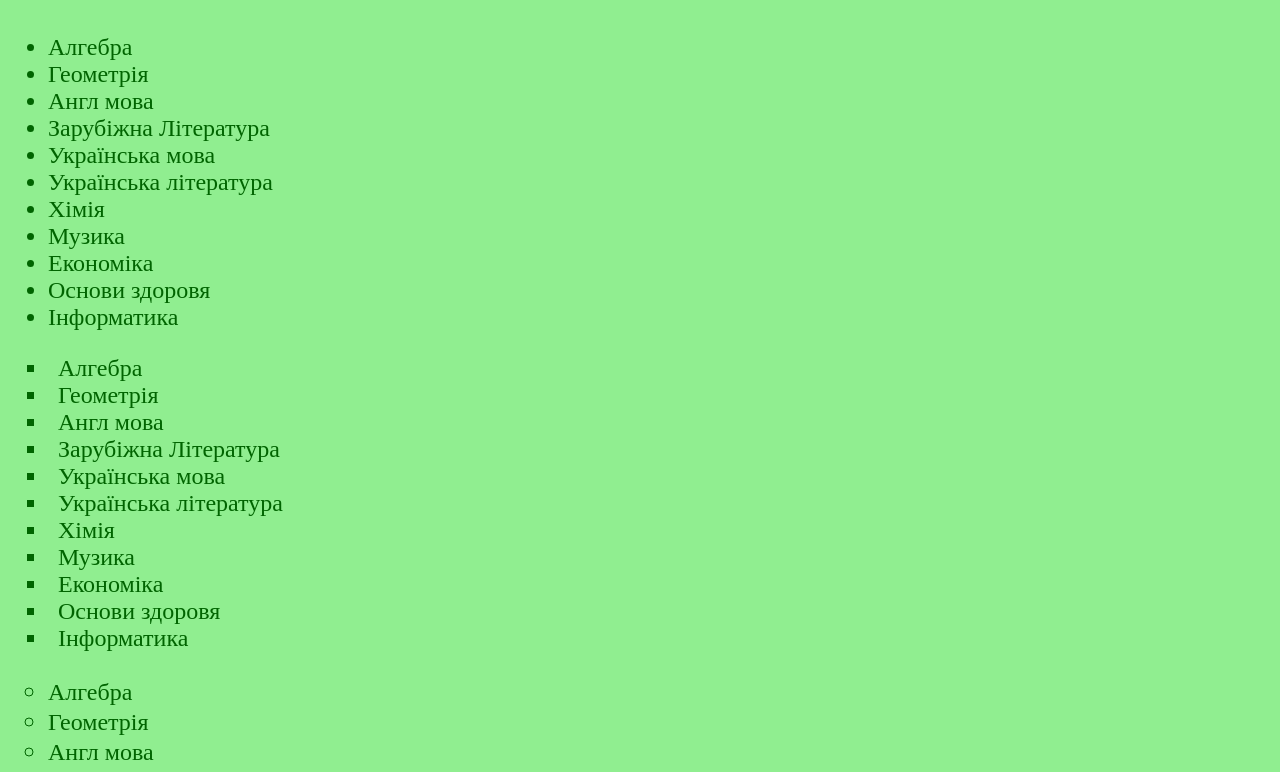
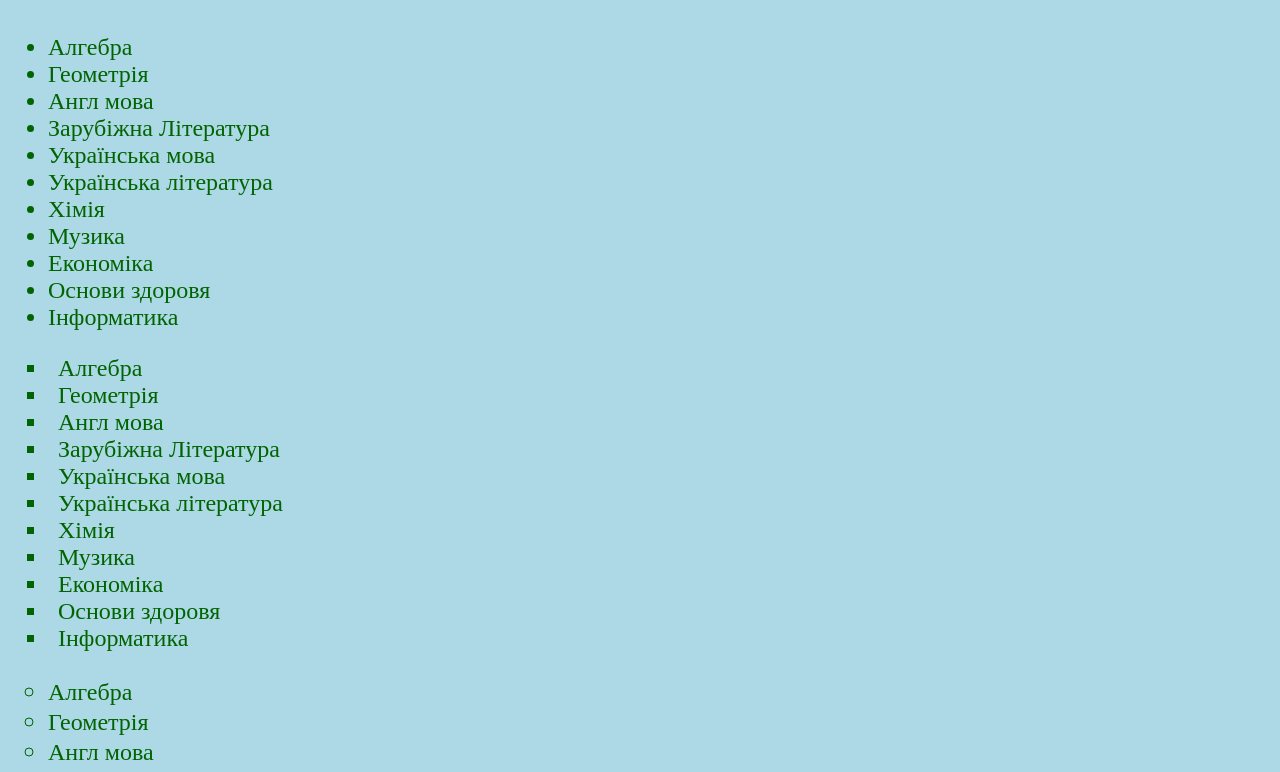
Before and after one commit to lerakarmanuk/ms, a plain HTML site: page lists.html in a window 1280 px wide. Shown: the part 134-906 px from the top of the page. Drawn offline with Linux system fonts and the light colour scheme; a web font is replaced by a local one.

Commit message:
Update lists.css

```diff
--- a/css/lists.css
+++ b/css/lists.css
@@ -1,6 +1,6 @@
 @import url('https://fonts.googleapis.com/css2?family=Rubik+Spray+Paint&display=swap');
 body{
-	background-color: lightgreen;
+	background-color: lightblue;
 }
 p{
 	font-size: 50px;
```
